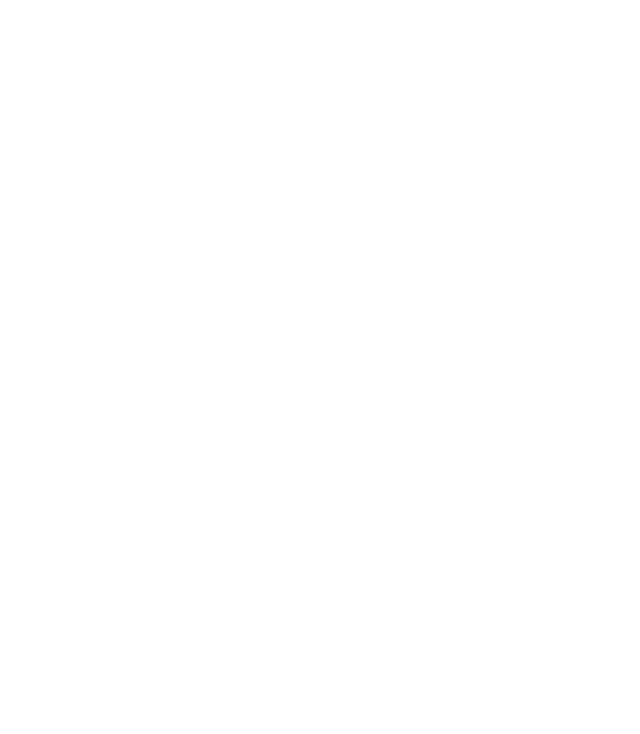
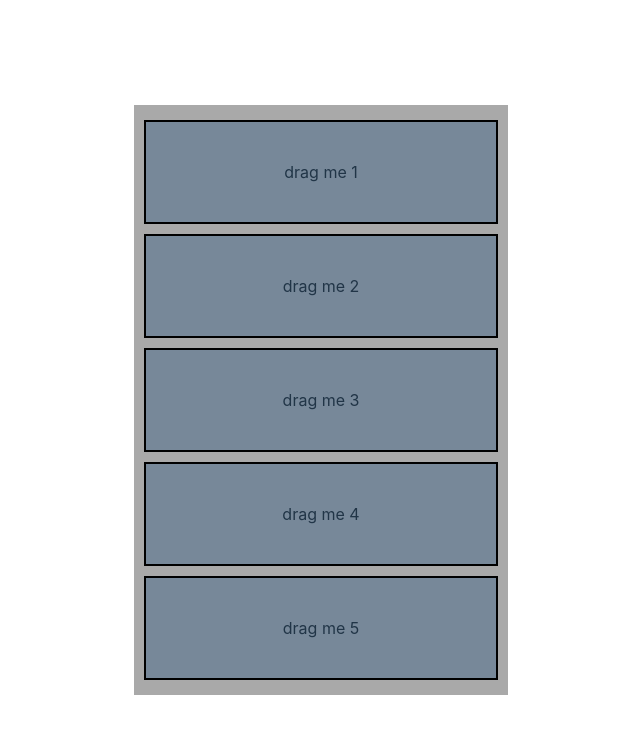
Before and after one commit to jessgoodlett/drag-components, a Vue app: page /sort-column in a window 1280 px wide. Before the commit this address had no page. Shown: the top 734 px of the page, without its empty margins (319-959 px from the left). Built offline with nearby package versions, Linux system fonts and the light colour scheme.

Commit message:
Sortable Column Component

```diff
--- /dev/null
+++ b/src/components/SortableColumn.vue
@@ -0,0 +1,73 @@
+<template>
+  <div class="sort-container" @dragover="initSortableList" @dragenter="e => e.preventDefault()" ref="sortable">
+    <div class="sort" draggable="true" @dragstart="dragStart" @dragend="dragEnd">drag me 1</div>
+    <div class="sort" draggable="true" @dragstart="dragStart" @dragend="dragEnd">drag me 2</div>
+    <div class="sort" draggable="true" @dragstart="dragStart" @dragend="dragEnd">drag me 3</div>
+    <div class="sort" draggable="true" @dragstart="dragStart" @dragend="dragEnd">drag me 4</div>
+    <div class="sort" draggable="true" @dragstart="dragStart" @dragend="dragEnd">drag me 5</div>
+  </div>
+</template>
+
+<script setup>
+import { ref } from 'vue'
+
+const sortable = ref(null)
+
+const dragStart = (e) => {
+  e.target.className += ' hold'
+  setTimeout(() => e.target.className += ' dragging', 0)
+}
+
+const dragEnd = (e) => {
+  e.target.className = 'sort'
+}
+
+const initSortableList = (e) => {
+  e.preventDefault();
+  const siblings = [...sortable.value.querySelectorAll(".sort:not(.dragging)")];
+  const draggingItem = [...sortable.value.querySelectorAll(".sort.dragging")][0];
+
+  let nextSibling = siblings.find(sibling => {
+    return e.clientY <= sibling.offsetTop + sibling.offsetHeight / 2
+  });
+
+  sortable.value.insertBefore(draggingItem, nextSibling);
+}
+</script>
+
+<style>
+  .sort-container {
+    display: flex;
+    flex-direction: column;
+    background-color: darkgray;
+    padding: 10px;
+  }
+
+  .sort {
+    width: 350px;
+    height: 100px;
+    background-color: lightslategray;
+    margin: 5px 0;
+    border: 2px solid black;
+    display: flex;
+    justify-content: center;
+    align-items: center;
+  }
+
+  .sort.dragging {
+    opacity: 0;
+  }
+
+  .hold {
+    border: 2px solid #ccc;
+  }
+
+  .hovered {
+    background: blue;
+    border-style: dashed;
+  }
+
+  .invisble {
+    display: none;
+  }
+</style>
--- a/src/main.js
+++ b/src/main.js
@@ -9,6 +9,7 @@ const routes = [
   {path: '/', component: () => import('./views/Home.vue')},
   {path: '/drag', component: () => import('./views/SimpleDrag.vue')},
   {path: '/drag-n-drop', component: () => import('./views/DragNDrop.vue')},
+  {path: '/sort-column', component: () => import('./views/SortColumn.vue')},
 ]
 
 const router = createRouter({
--- a/src/views/Home.vue
+++ b/src/views/Home.vue
@@ -3,6 +3,7 @@
   <div class="links">
     <a href="/drag">Drag in Window</a>
     <a href="/drag-n-drop">Drag and Drop</a>
+    <a href="/sort-column">Sortable Column</a>
   </div>
 </template>
 
--- /dev/null
+++ b/src/views/SortColumn.vue
@@ -0,0 +1,7 @@
+<template>
+  <SortColumn />
+</template>
+
+<script setup>
+import SortColumn from '../components/SortableColumn.vue'
+</script>
```
